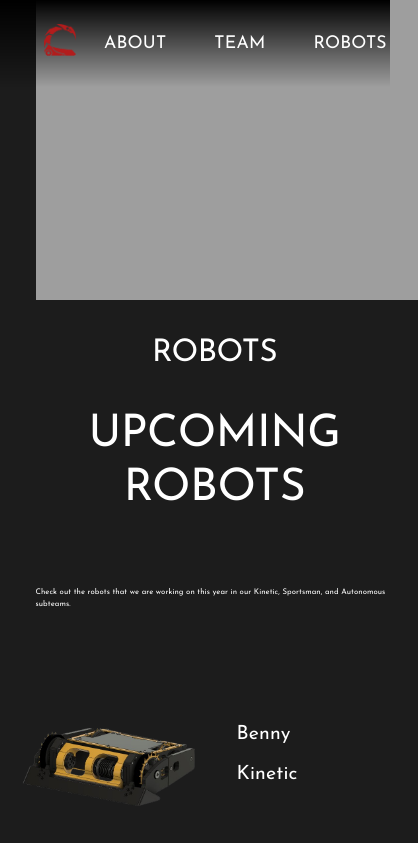
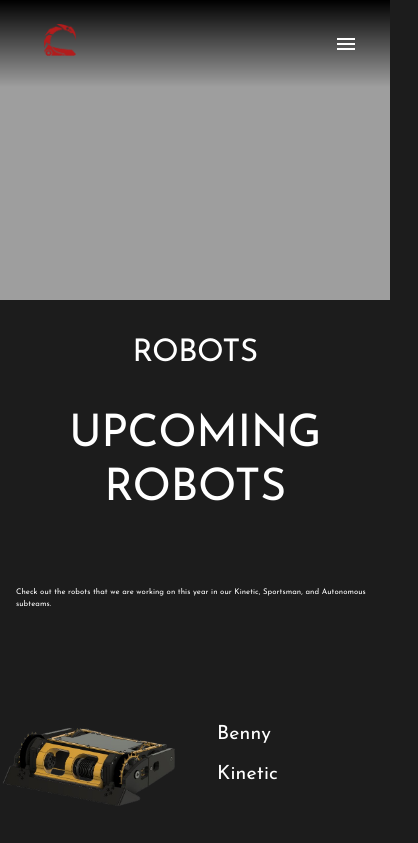
Before and after one commit to Cornell-University-Combat-Robotics/site-2025, a React (Vite) app in the folder react-site/: page /robots in a window 390 px wide. Shown: the top 843 px of the page, 418 px wide, since content can reach past the window. Built offline with nearby package versions, Linux system fonts and the light colour scheme.

Commit message:
Initial implementation for navbar, not functional but looks correct

```diff
--- a/react-site/src/App.jsx
+++ b/react-site/src/App.jsx
@@ -5,6 +5,7 @@ import { createTheme, ThemeProvider, useTheme } from '@mui/material/styles';
 import { BrowserRouter as Router, Route, Routes, Link } from "react-router-dom";
 
 import GradientNavBar from './components/GradientNavBar';
+import NavBarMobile from './components/mobile/NavBarMobile';
 import ScrollToTop from './components/ScrollToTop';
 import About from "./pages/about";
 import Team from './pages/team';
@@ -27,6 +28,8 @@ import Alumni from './pages/subteams/alumni';
 // mobile context
 export const MobileContext = createContext();
 
+// mobile font sizes: body3 for paragraphs,
+// h1 for header
 const theme = createTheme({
   typography: {
     h1: {
@@ -90,7 +93,7 @@ function App() {
       <MobileContext.Provider value={isMobile}>
         <Router>
           <ScrollToTop />
-          <GradientNavBar />
+          {isMobile ? <NavBarMobile /> : <GradientNavBar />}
           <main>
             <Routes>
               <Route path="/" element={<><About /></>} />
--- a/react-site/src/components/StickyBoxMobile.tsx
+++ b/react-site/src/components/StickyBoxMobile.tsx
@@ -33,10 +33,10 @@ const StickyBoxMobile: React.FC = () => {
             sx={{
                 position: "sticky",
                 // marginBottom: isSticky ? "100vh" : "0vh",
-                mx: 'auto',
+                mx: '0',
                 display: "flex",
                 justifyContent: "center",
-                width: "98vw",
+                width: "100vw",
                 height: "auto",
                 flexDirection: "column",
                 alignItems: "center",
--- /dev/null
+++ b/react-site/src/components/mobile/NavBarMobile.jsx
@@ -0,0 +1,31 @@
+import React from "react";
+import { Box } from "@mui/material";
+import MenuIcon from '@mui/icons-material/Menu';
+import NavBarButton from "../NavBarButton";
+import NavBarIcon from "../NavBarIcon";
+
+/** GradientNavBar creates a navigation bar with a semi-transparent gradient for the top of the page.
+ * For mobile, the header only contains 2 icons: the logo, and the icon to open the NavBarContents page.*/
+export default function NavBarMobile() {
+    return (
+        <Box
+            id="navbar-wrapper"
+            sx={{
+                top: "0px",
+                left: "0px",
+                right: "0px",
+                zIndex: 1000, //used to ensure the nav bar is in front of all other elements on the page
+                background: 'linear-gradient(to top,  transparent, black)',
+                alignItems: "center",
+                position: "fixed",
+                py: 1.5,
+                px: 4,
+                display: "flex",
+                justifyContent: "space-between",
+            }}
+        >
+            <NavBarIcon />
+            <MenuIcon />
+        </Box>
+    );
+}
--- a/react-site/src/pages/mobile/RobotMobile.jsx
+++ b/react-site/src/pages/mobile/RobotMobile.jsx
@@ -30,8 +30,8 @@ export default function RobotMobile() {
 
 
     return (
-        <Container sx={{ mx: '5%', width: '100vw' }}>
-            <Box display="flex" flexDirection="column" alignItems="center" sx={{ mx: 'auto', }}>
+        <Container>
+            <Box display="flex" flexDirection="column" alignItems="center">
                 {/* This is the actual robot animation component */}
                 <StickyBoxMobile />
                 <Typography variant="h1" sx={{ fontFamily: 'Josefin Sans', my: "10%" }}>
```
Also changed, not shown: react-site/src/components/NavBar.tsx (+51 -49 lines), react-site/src/components/mobile/NavBarContents.jsx (added, +24 -0 lines).
